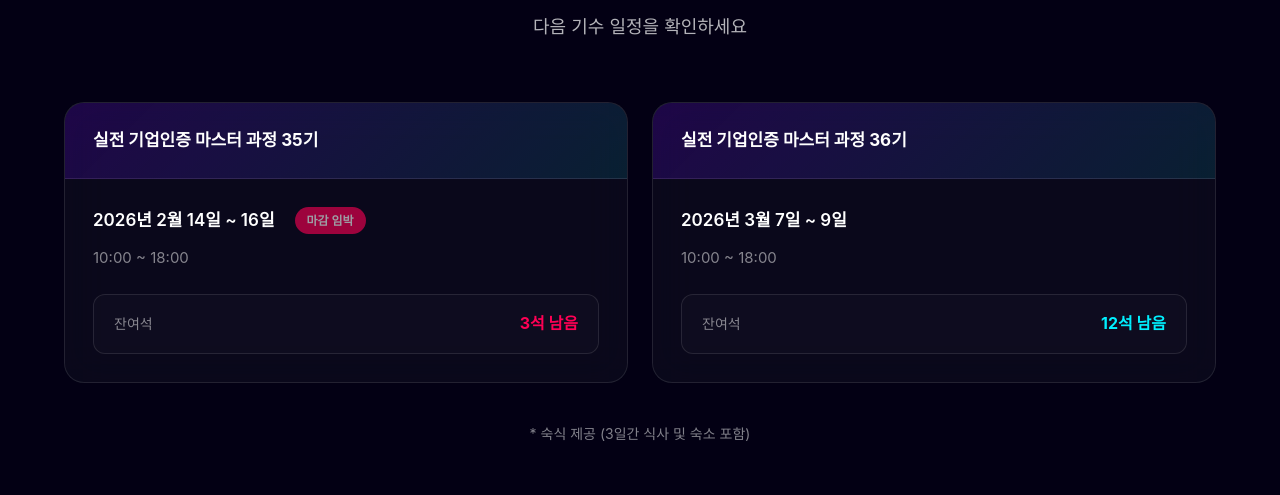
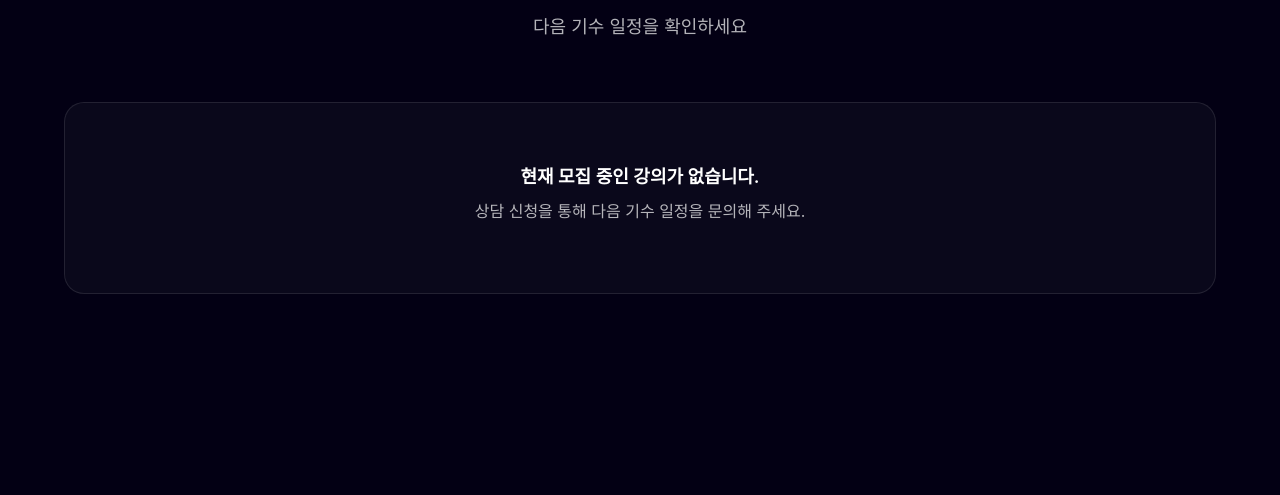
Before and after one commit to githuh2/landing-page-certification, a plain HTML site: page index.html in a window 1280 px wide. Shown: the part 5704-6199 px from the top of the page. Drawn offline with Linux system fonts and the light colour scheme; no server answers; a web font is replaced by a local one.

Commit message:
Change fallback to closed courses, remove meal notice

```diff
--- a/index.html
+++ b/index.html
@@ -292,9 +292,6 @@
         </div>
       </div>
 
-      <div class="schedule-notice">
-        <p>* 숙식 제공 (3일간 식사 및 숙소 포함)</p>
-      </div>
     </div>
   </section>
 
--- a/script.js
+++ b/script.js
@@ -86,31 +86,15 @@
   }
 
   function renderSampleSchedule() {
-    // Sample data for demonstration
-    const sampleSchedules = [
-      {
-        id: 'COURSE-001',
-        name: '실전 기업인증 마스터 과정 35기',
-        date: '2026년 2월 14일 ~ 16일',
-        time: '10:00 ~ 18:00',
-        capacity: 20,
-        enrolled: 17,
-        status: '모집중'
-      },
-      {
-        id: 'COURSE-002',
-        name: '실전 기업인증 마스터 과정 36기',
-        date: '2026년 3월 7일 ~ 9일',
-        time: '10:00 ~ 18:00',
-        capacity: 20,
-        enrolled: 8,
-        status: '모집중'
-      }
-    ];
+    // Fallback: show all courses closed
+    const container = document.getElementById('schedule-container');
+    container.innerHTML = '<div class="schedule-closed"><p>현재 모집 중인 강의가 없습니다.</p><p>상담 신청을 통해 다음 기수 일정을 문의해 주세요.</p></div>';
 
-    renderSchedule(sampleSchedules);
-    populateCourseSelect(sampleSchedules);
-    updateUrgencyNotice(sampleSchedules);
+    // Populate course select with general inquiry only
+    const select = document.getElementById('course');
+    if (select) {
+      select.innerHTML = '<option value="">강의를 선택해주세요</option><option value="GENERAL">다음 기수 문의</option>';
+    }
   }
 
   function populateCourseSelect(schedules) {
--- a/styles.css
+++ b/styles.css
@@ -832,14 +832,24 @@ ul, ol {
   to { transform: rotate(360deg); }
 }
 
-.schedule-notice {
-  text-align: center;
-  color: var(--text-muted);
-  font-size: 0.875rem;
-}
-
-.schedule-notice p {
-  margin-bottom: 4px;
+.schedule-closed {
+  grid-column: 1 / -1;
+  text-align: center;
+  padding: 60px 40px;
+  background: var(--bg-card);
+  border: 1px solid var(--border-light);
+  border-radius: var(--radius-lg);
+}
+
+.schedule-closed p {
+  color: var(--text-secondary);
+  margin-bottom: 8px;
+}
+
+.schedule-closed p:first-child {
+  font-size: 1.125rem;
+  font-weight: 600;
+  color: var(--text-primary);
 }
 
 /* ===== Section 7: Price ===== */
```
